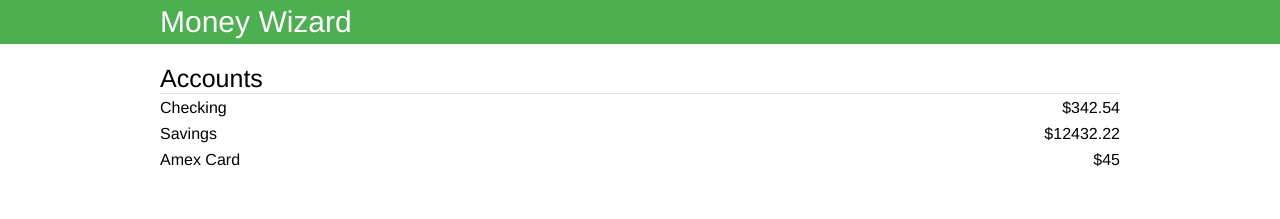
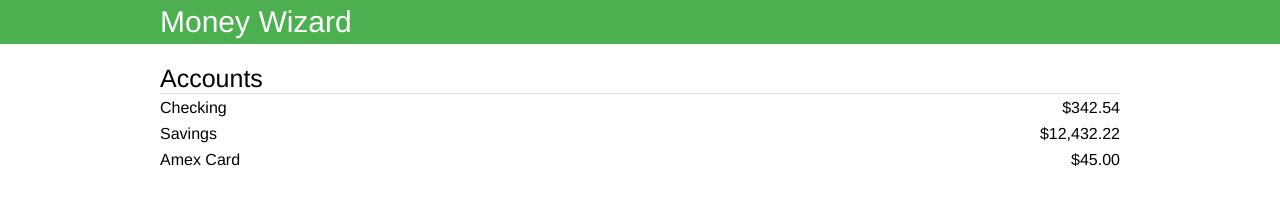
Before and after one commit to alecgunnar/money-wizard, a Vue app in the folder ui/: page /#/ in a window 1280 px wide. Shown: the top 219 px of the page. Built offline with nearby package versions, Linux system fonts and the light colour scheme; the HTML template or start-up script is replaced by a standard one.

Commit message:
Format currency

```diff
--- a/ui/src/components/lists/ListOfAccounts.vue
+++ b/ui/src/components/lists/ListOfAccounts.vue
@@ -4,7 +4,7 @@
       class="accounts__account"
       :key="account.id">
       <div class="accounts__name">{{ account.name }}</div>
-      <div class="accounts__balance">${{ account.balance }}</div>
+      <div class="accounts__balance">{{ account.balance | dollarAmount }}</div>
     </li>
   </ul>
 </template>
@@ -16,6 +16,14 @@ export default {
     accounts: {
       required: true,
       type: Array
+    }
+  },
+  filters: {
+    dollarAmount (amount) {
+      return new Intl.NumberFormat('en-US', {
+        style: 'currency',
+        currency: 'USD'
+      }).format(amount)
     }
   }
 }
```
